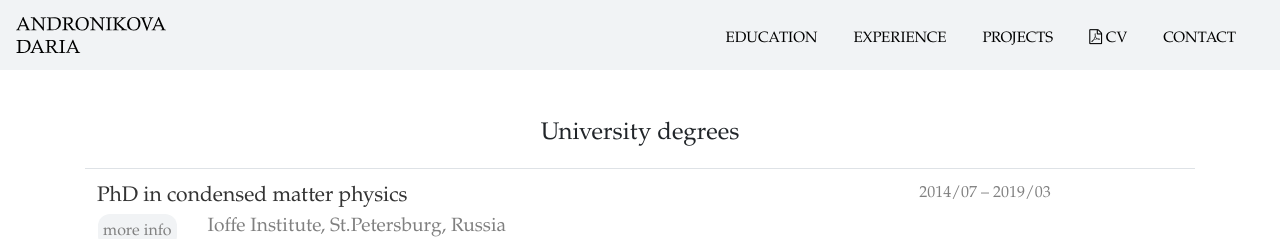
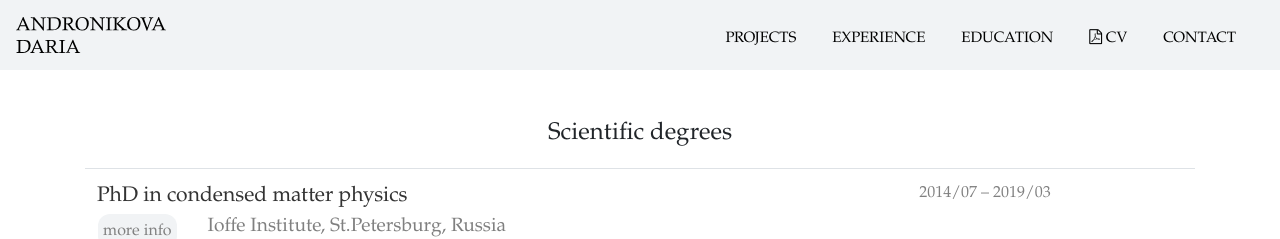
Before and after one commit to andronikova/andronikova.github.io, a Jekyll site: the page built from education.html, in a window 1280 px wide. Shown: the top 239 px of the page. Built offline with Jekyll 4.4.1, drawn with Linux system fonts in a browser that asks for light colours.

Commit message:
some minor corrections

```diff
--- a/_layouts/default.html
+++ b/_layouts/default.html
@@ -56,15 +56,16 @@
 			  <div class="collapse navbar-collapse" id="navbar" >
 
             	<ul class="navbar-nav ml-auto mt-2" style="float:left;">
+				  <li class="nav-item">
+					<a class="nav-link" href="/projects">PROJECTS</a>
+				  </li>
+
+				  <li class="nav-item">
+					<a class="nav-link" href="/work">EXPERIENCE</a>
+				  </li>
 
 				  <li class="nav-item">
 					<a class="nav-link" href="/education">EDUCATION</a>
-				  </li>
-				  <li class="nav-item">
-					<a class="nav-link" href="/work">EXPERIENCE</a>
-				  </li>
-				  <li class="nav-item">
-					<a class="nav-link" href="/projects">PROJECTS</a>
 				  </li>
 
 				  <li class="nav-item">
--- a/education.html
+++ b/education.html
@@ -3,7 +3,9 @@ layout: default
 title: Education | Andronikova Daria
 ---
 <br><br>
-<h4 style='font-family: "Bookman Old Style", Bookman, "Goudy Old Style", Garamond, "Hoefler Text", "Bitstream Charter", Georgia, serif;'>University degrees</h4>
+<h4 style='font-family: "Bookman Old Style", Bookman, "Goudy Old Style", Garamond, "Hoefler Text", "Bitstream Charter", Georgia, serif;'>
+    Scientific degrees
+</h4>
 <table class="table">
     <tbody>
         <tr>
--- a/index.html
+++ b/index.html
@@ -9,7 +9,7 @@ title: Andronikova Daria
 		  </div>
 		  <div class="col-sm">
 				<h1>Andronikova Daria</h1>
-				<p>PhD in physics</p>
+				<p>PhD in Physics</p>
 		  </div>
 		</div>
 
--- a/work.html
+++ b/work.html
@@ -28,9 +28,11 @@ title: Experience | Andronikova Daria
                     <br>
                     ⋄  presenting research results in international conferences;
                     <br>
-                    ⋄  preparation and support of grant projects
+                    ⋄  preparation and support of grant projects;
                     <br>
-                    ⋄  mentoring students.
+                    ⋄  mentoring students;
+                    <br>
+                    ⋄  organisation of scientific conference.
                     <br><br>
                     <span style="color:gray;">Used computer skills:</span> MATLAB, LaTex, Origin, Microsoft Office
 
```
